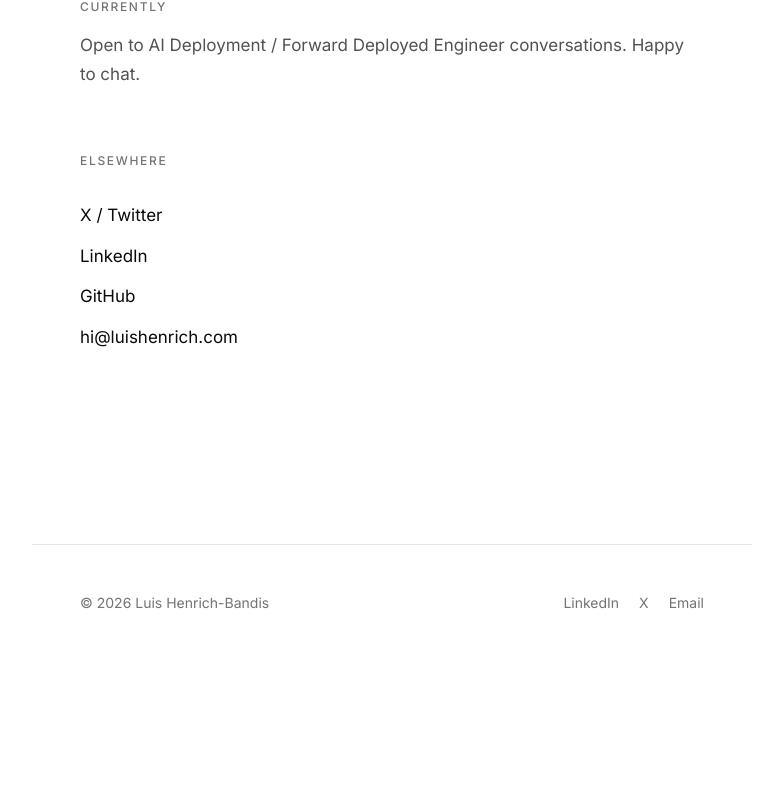
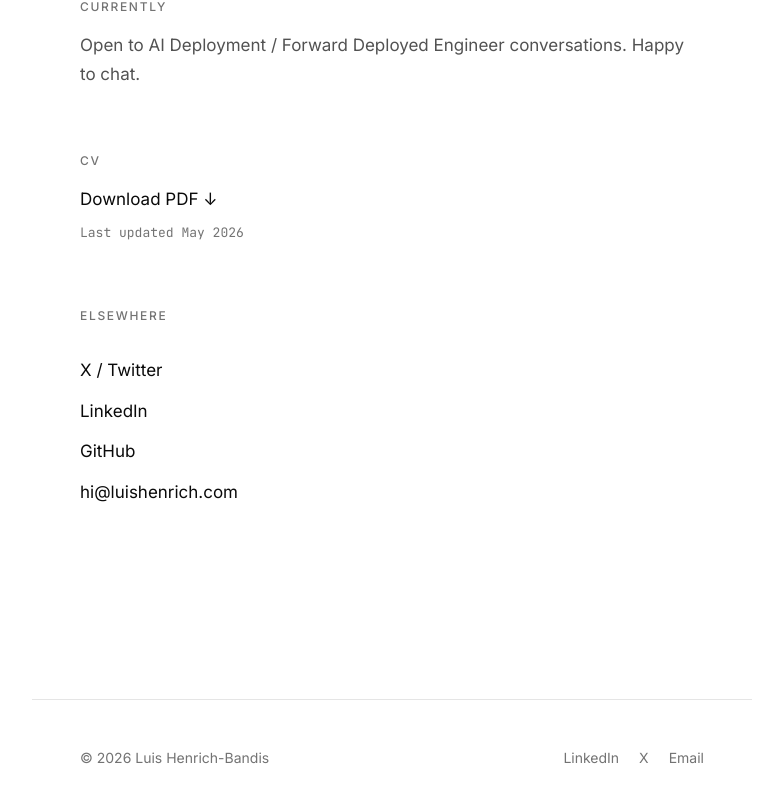
Before and after one commit to luishenrich/luishenrich-com, a Next.js app: page /about in a window 1280 px wide. Shown: the part 1101-1903 px from the top of the page, without its empty margins (248-1031 px from the left). Before the commit the page ends 1762 px from the top, so only its background shows below. Built offline with nearby package versions, Linux system fonts and the light colour scheme.

Commit message:
Enable CV download link on /about (public/docs/CV.pdf)

```diff
--- a/app/about/page.tsx
+++ b/app/about/page.tsx
@@ -87,16 +87,12 @@ export default function About() {
         </p>
       </section>
 
-      {/*
-        TODO: CV download. Once public/Luis_Henrich-Bandis_CV.pdf exists,
-        uncomment this block.
-
       <section className="mb-16">
         <h2 className="text-xs uppercase tracking-[0.14em] text-text-muted font-medium mb-4">
           CV
         </h2>
         <a
-            href="/Luis_Henrich-Bandis_CV.pdf"
+          href="/docs/CV.pdf"
           target="_blank"
           rel="noopener noreferrer"
           className="text-accent hover:opacity-80 transition-opacity"
@@ -107,7 +103,6 @@ export default function About() {
           Last updated May 2026
         </p>
       </section>
-      */}
 
       <section>
         <h2 className="text-xs uppercase tracking-[0.14em] text-text-muted font-medium mb-8">
```
Also changed, not shown: 1 other file (tests, documents, lock files or other folders). Lines whose indentation alone changed are shown as unchanged.
